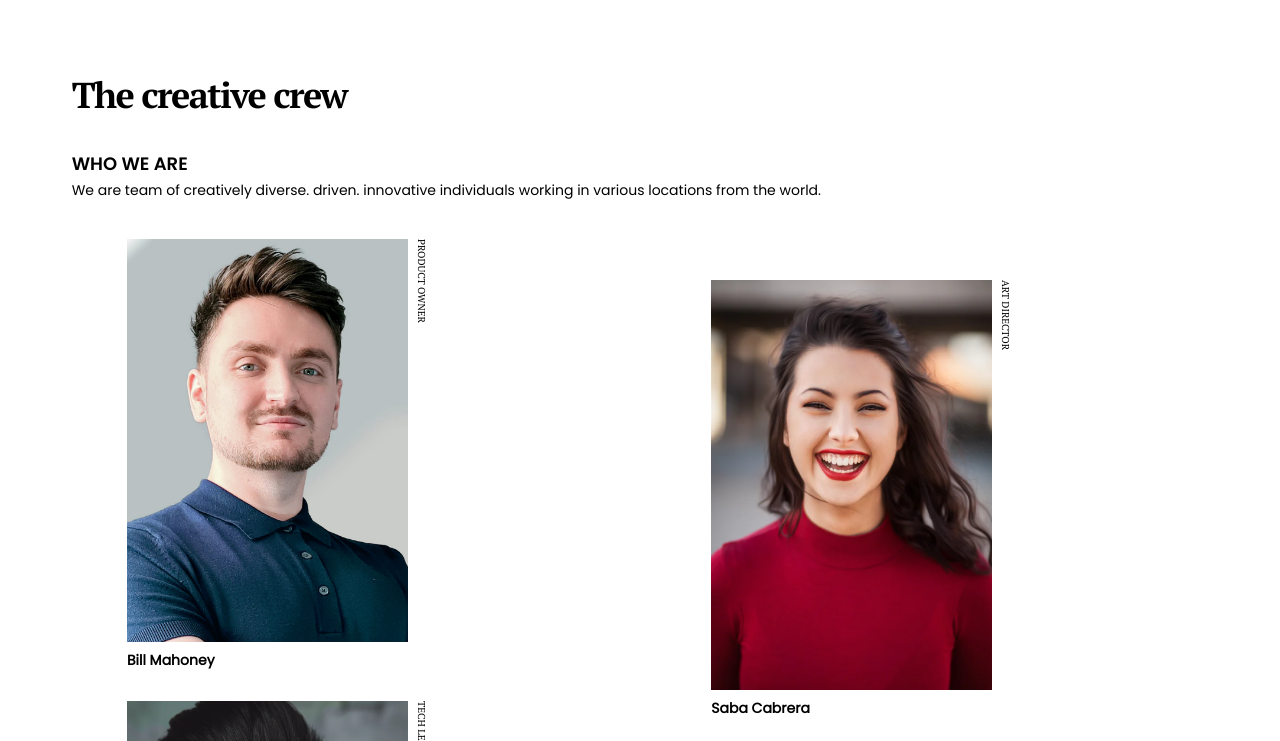
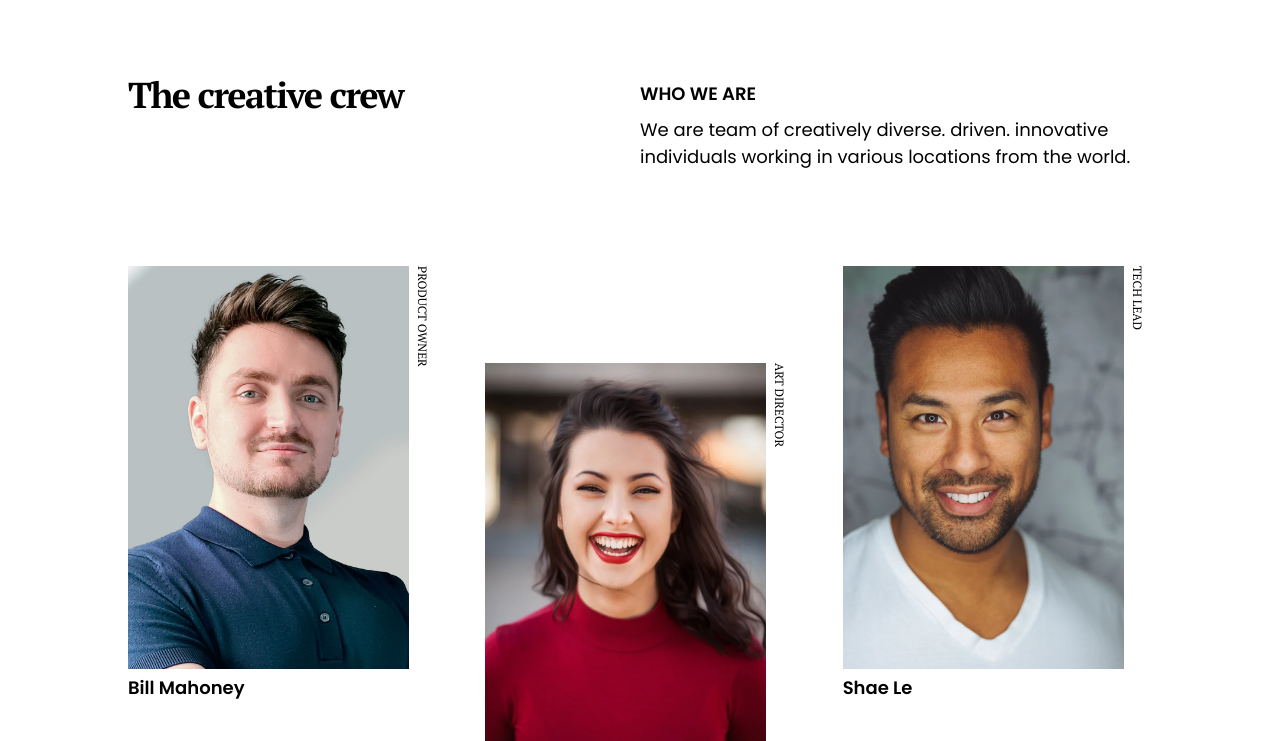
Before and after one commit to Aguirreignacio12/my_team_page, a plain HTML site: page index.html in a window 1280 px wide. Shown: the top 741 px of the page. Drawn offline with Linux system fonts and the light colour scheme.

Commit message:
tablet view ready to deploy

```diff
--- a/css/styles.css
+++ b/css/styles.css
@@ -149,3 +149,60 @@ footer p {
 .dev-name {
   font-weight: bold;
 }
+
+@media (min-width:768px) {
+  .container-app {
+    max-width: 1024px;
+  }
+
+  .content-home {
+    display: grid;
+    grid-template-columns: 1fr 1fr;
+    padding: 4.438rem 0 0 0;
+  }
+
+  .content-home article,
+  .title-app,
+  .subtitle-app {
+    padding: 0;
+  }
+
+  .subtitle-app {
+    margin: 1rem 0;
+  }
+
+  .txt-app {
+    font-size: var(--fs-lg);
+    line-height: var(--lh-sm);
+  }
+
+  .container-cards {
+    gap: 3rem;
+    margin: 6rem 0 12rem 0;
+    grid-template-columns: repeat(3, .4fr);
+  }
+
+
+  .content-card {
+    display: flex;
+    flex-direction: column-reverse;
+  }
+
+  .content-card:nth-child(even) {
+    margin: 0;
+  }
+
+  .content-card:nth-child(3n+2) {
+    margin: -6.5rem 0;
+  }
+
+  .title-card {
+    font-family: var(--fw-600-poppins);
+    font-size: var(--fs-lg);
+  }
+
+  .txt-card {
+    font-size: .75rem;
+    line-height: var(--lh-sm);
+  }
+}
```
